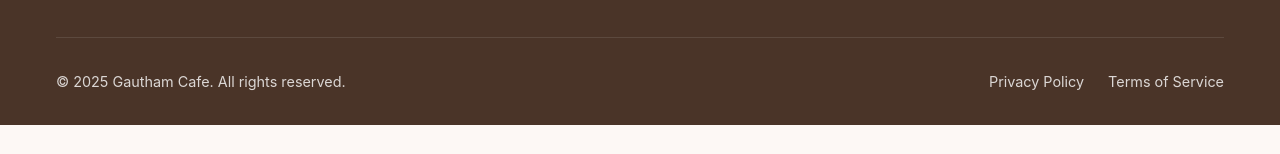
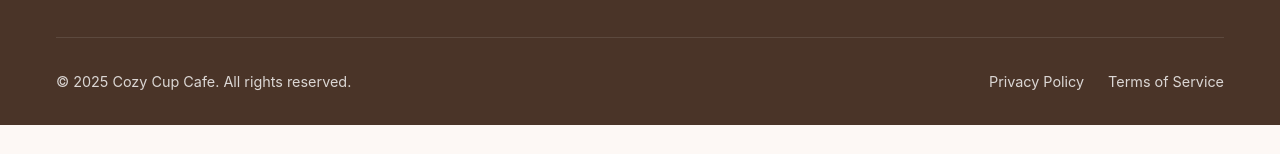
Before and after one commit to gautham0610/cafe, a React (Vite) app in the folder cafe/: page / in a window 1280 px wide. Shown: the part 4474-4628 px from the top of the page. Built offline with nearby package versions, Linux system fonts and the light colour scheme.

Commit message:
Update Footer.jsx

```diff
--- a/cafe/src/components/Footer.jsx
+++ b/cafe/src/components/Footer.jsx
@@ -96,7 +96,7 @@ const Footer = () => {
         </div>
 
         <div className="footer-bottom">
-          <p>&copy; {currentYear} Gautham Cafe. All rights reserved.</p>
+          <p>&copy; {currentYear} Cozy Cup Cafe. All rights reserved.</p>
           <div className="footer-bottom-links">
             <a href="#privacy">Privacy Policy</a>
             <a href="#terms">Terms of Service</a>
```
